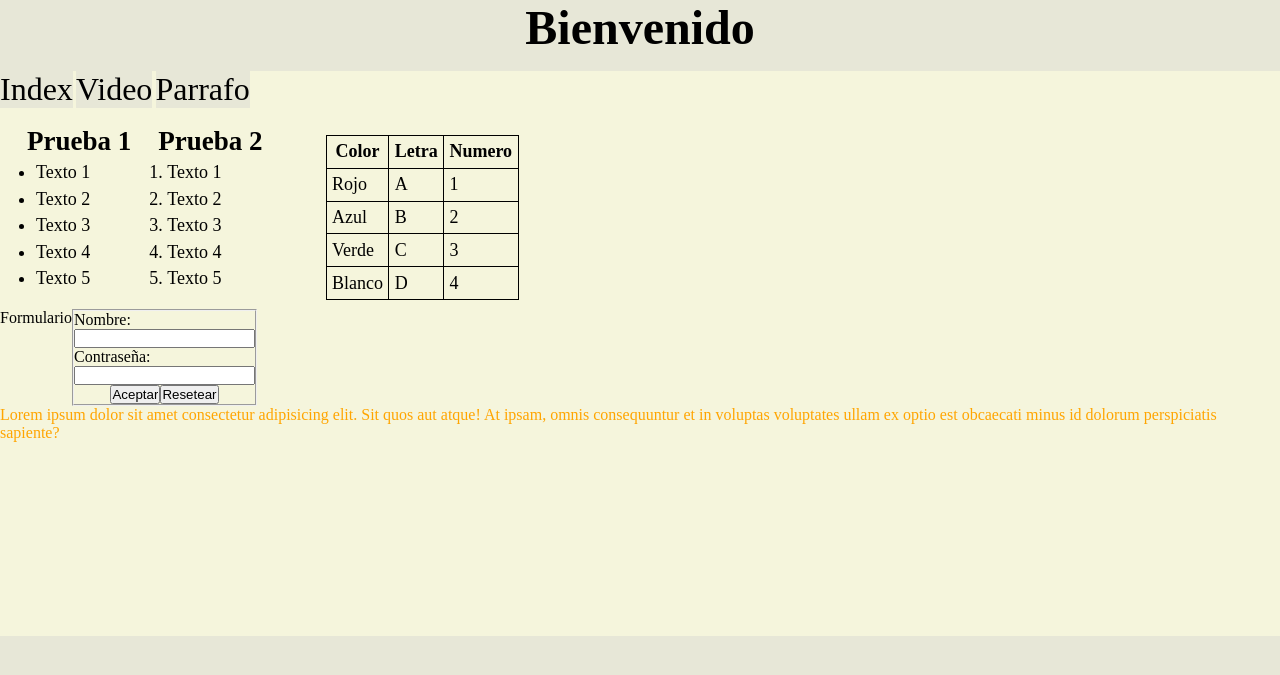
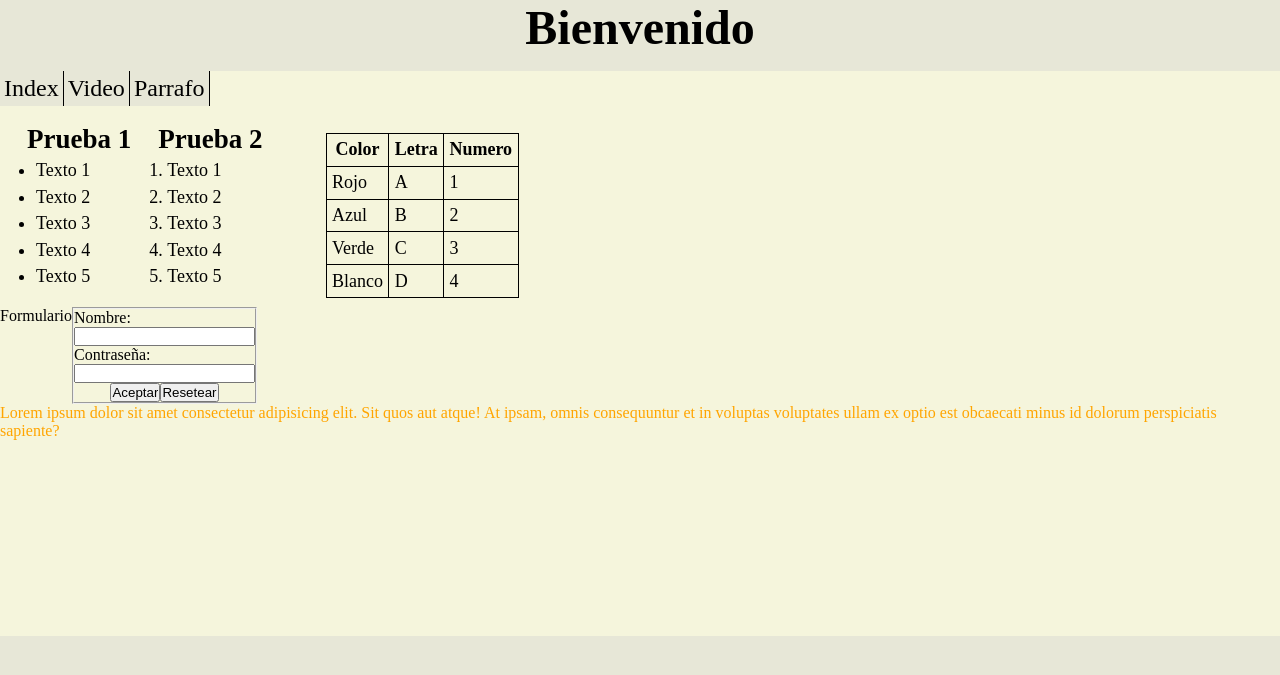
Before and after one commit to Conde34/primerRepo, a PHP site: page / in a window 1280 px wide. Shown: the top 675 px of the page. Run offline with PHP 8.4, Linux system fonts and the light colour scheme.

Commit message:
cambio 3

```diff
--- a/css/style.css
+++ b/css/style.css
@@ -25,8 +25,9 @@ a{
     background-color:rgb(231, 231, 215);
     text-decoration: none;
     color: black;
-    font-size: 2em;
-    margin-right: 0.1em;
+    font-size: 1.5em;
+    padding: 4px;
+    border-right: solid black 0.05em;
     text-align: left;
 }
 
```
